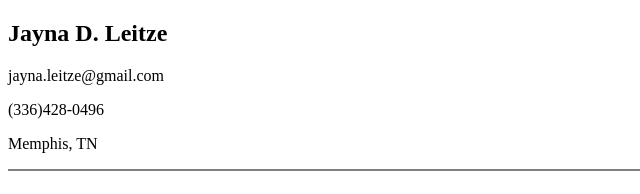
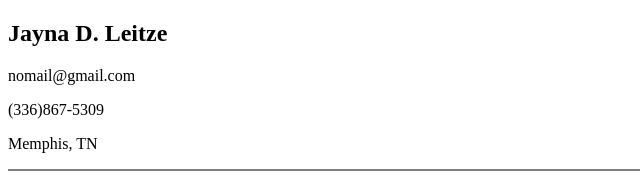
Before and after one commit to JaynaD87/CV, a plain HTML site: page Contact.html in a window 1280 px wide. Shown: the top 194 px of the page, 0-640 px from the left. Drawn offline with Linux system fonts and the light colour scheme.

Commit message:
Replace Contact info

```diff
--- a/Contact.html
+++ b/Contact.html
@@ -6,8 +6,8 @@
       </head>
    <body>
   <h2><strong>Jayna D. Leitze</strong></h2>
-    <p>jayna.leitze@gmail.com</p>
-    <p>(336)428-0496</p>
+    <p>nomail@gmail.com</p>
+    <p>(336)867-5309</p>
     <p>Memphis, TN</p>
 <hr noshade="3"><br>
     <form action="mailto:jaynad87@gmail.com" method="post" enctype="text/plain">
```
